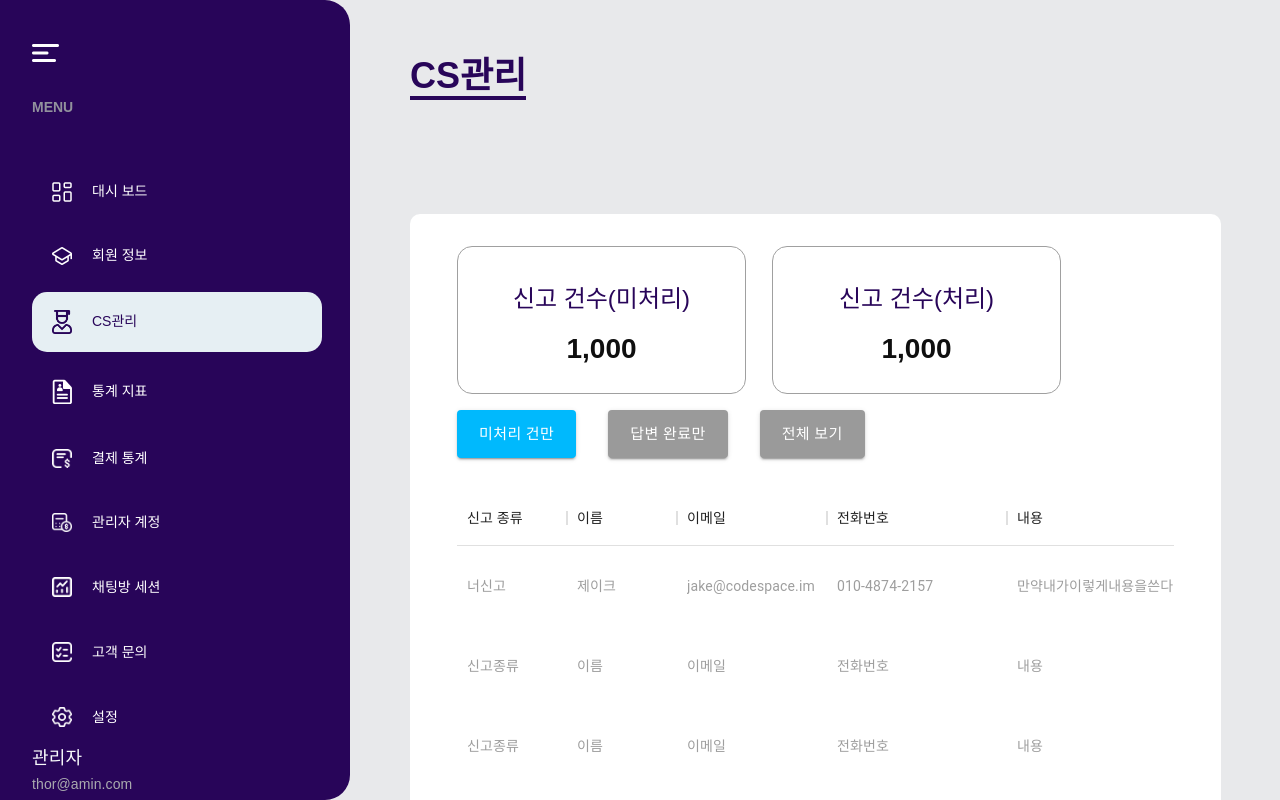
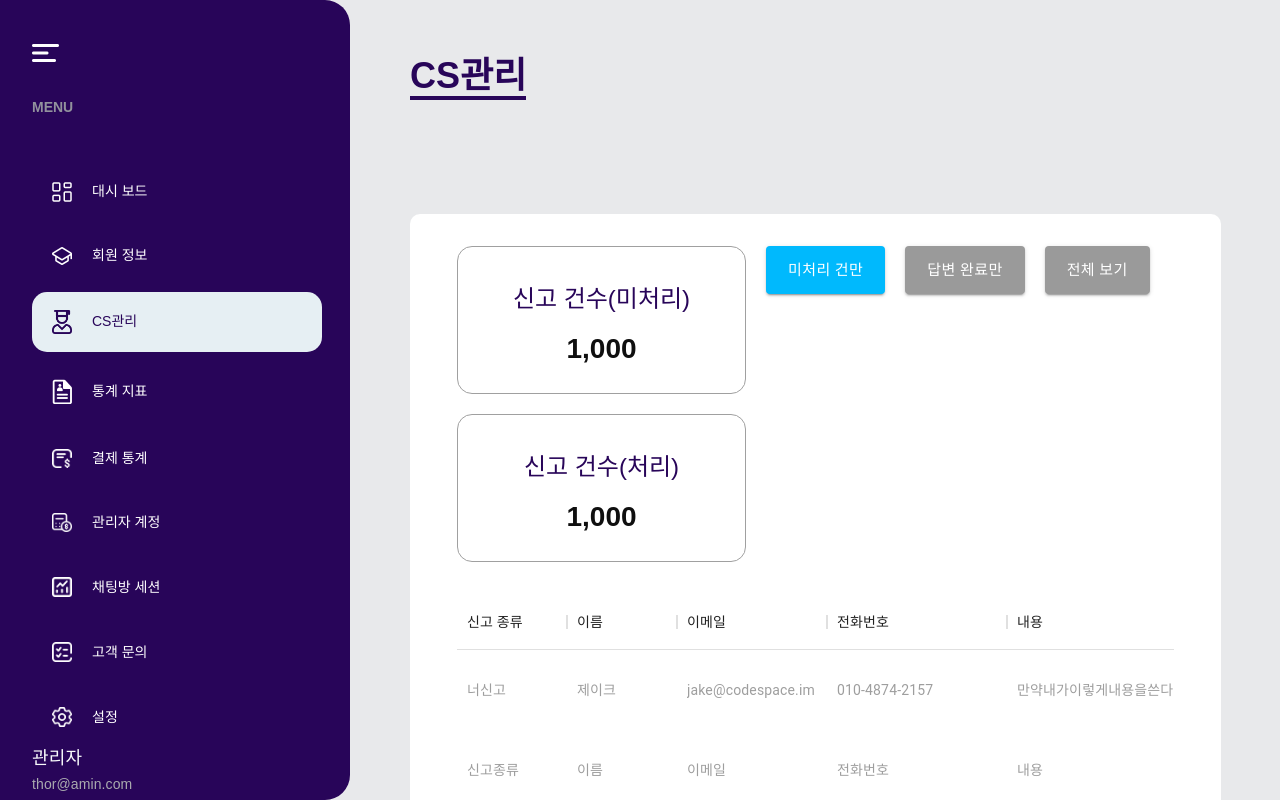
Before and after one commit to seonghojung/polyglp, a React (Create React App) app in the folder src/frontend/: page /cs in a window 1280 px wide. Shown: the top 800 px of the page. Built offline with nearby package versions, Linux system fonts and the light colour scheme; no server answers; a web font is replaced by a local one.

Commit message:
cs관리 수정

```diff
--- a/src/frontend/src/pages/cs/components/TableHeader.tsx
+++ b/src/frontend/src/pages/cs/components/TableHeader.tsx
@@ -13,7 +13,7 @@ const CountWrap = styled.div`
   background-color: #fff;
 
   &:nth-child(2) {
-    margin-left: 26px;
+    margin-top: 20px;
   }
 `;
 
@@ -56,53 +56,17 @@ const TableHeader = ({ setNoticeList }: { setNoticeList: Dispatch<SetStateAction
       }}
     >
       {/* TODO: Submit */}
-      <Box sx={{ rowGap: 2, display: "flex", flexWrap: "wrap", alignItems: "flex-start", justifyContent: "inital" }}>
-        <ReportCount state="pending" count={value} />
-        <ReportCount state="complete" count={value} />
+      <Box sx={{ display: "flex" }}>
+        <div>
+          <ReportCount state="pending" count={value} />
+          <ReportCount state="complete" count={value} />
+        </div>
+        <Box sx={{ display: "flex", gap: "20px", marginLeft: "20px" }}>
+          <SortBtn activeButton={activeButton} type="unprocessed" text="미처리 건만" handler={() => handleClick("unprocessed")} />
+          <SortBtn activeButton={activeButton} type="completed" text="답변 완료만" handler={() => handleClick("completed")} />
+          <SortBtn activeButton={activeButton} type="all" text="전체 보기" handler={() => handleClick("all")} />
+        </Box>
       </Box>
-      <SortBtn activeButton={activeButton} type="unprocessed" text="미처리 건만" handler={() => handleClick("unprocessed")} />
-      <SortBtn activeButton={activeButton} type="completed" text="답변 완료만" handler={() => handleClick("completed")} />
-      <SortBtn activeButton={activeButton} type="all" text="전체 보기" handler={() => handleClick("all")} />
-
-      {/* <Button
-        sx={{
-          height: "48px",
-          backgroundColor: isActive ? "#00b9fd" : "#9a9a9a",
-          ":hover": { backgroundColor: isActive ? "#00a0db" : "#727272" },
-        }}
-        type="button"
-        variant="contained"
-        size="large"
-        onClick={handleClick}
-      >
-        미처리 건만
-      </Button>
-      <Button
-        sx={{
-          height: "48px",
-          backgroundColor: isActive ? "#00b9fd" : "#9a9a9a",
-          ":hover": { backgroundColor: isActive ? "#00a0db" : "#727272" },
-        }}
-        type="button"
-        variant="contained"
-        size="large"
-        onClick={() => {}}
-      >
-        답변 완료만
-      </Button>
-      <Button
-        sx={{
-          height: "48px",
-          backgroundColor: isActive ? "#00b9fd" : "#9a9a9a",
-          ":hover": { backgroundColor: isActive ? "#00a0db" : "#727272" },
-        }}
-        type="button"
-        variant="contained"
-        size="large"
-        onClick={() => {}}
-      >
-        전체 보기
-      </Button> */}
     </Box>
   );
 };
```
